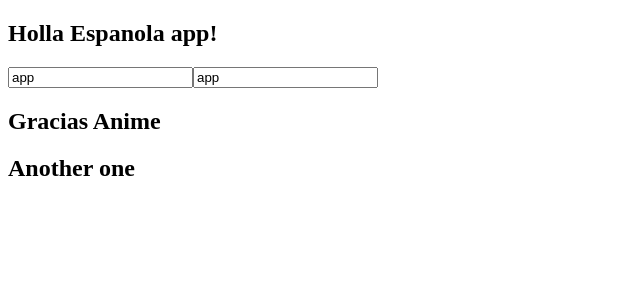
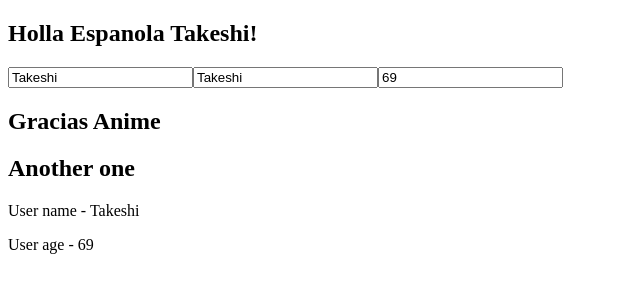
Before and after one commit to GABASTAR/AngularJS, an Angular app in the folder my-app/: page / in a window 1280 px wide. Shown: the top 300 px of the page, without its empty margins (0-640 px from the left). Built offline with nearby package versions, Linux system fonts and the light colour scheme.

Commit message:
Getter Setter

```diff
--- a/my-app/src/app/app.component.html
+++ b/my-app/src/app/app.component.html
@@ -2,5 +2,6 @@
     <h2>Holla Espanola {{name}}!</h2>
     <input type="text" [value] = "name">
     <input type="text" [(ngModel)] = "name" placeholder="name" aria-placeholder="name">
-    <app-child></app-child>
+    <input type="number" [(ngModel)] = "age" placeholder="age">
+    <app-child [username] = "name" [userage] = "age"></app-child>
 </div>
--- a/my-app/src/app/app.component.ts
+++ b/my-app/src/app/app.component.ts
@@ -8,5 +8,6 @@
 
 export class AppComponent {
   title = 'my-app';
-  name = "app"
+  name:string = "Takeshi"
+  age:number = 69
 }
--- a/my-app/src/app/child/child.component.html
+++ b/my-app/src/app/child/child.component.html
@@ -1,4 +1,6 @@
 <div>
     <h2>Gracias {{name}}</h2>
     <h2>Another one</h2>
+    <p>User name - {{username}}</p>
+    <p>User age - {{userage}}</p>
 </div>
--- a/my-app/src/app/child/child.component.ts
+++ b/my-app/src/app/child/child.component.ts
@@ -1,4 +1,4 @@
-import { Component, OnInit } from '@angular/core';
+import { Component, OnInit, Input } from '@angular/core';
 
 @Component({
   selector: 'app-child',
@@ -7,6 +7,23 @@
 })
 export class ChildComponent implements OnInit {
   name = "Anime"
+  @Input() username: string;
+  _userage: number;
+  @Input()
+  set userage(age:number) {
+    if (age < 0) {
+      this._userage = 0
+    }
+    else if (age > 100) {
+      this._userage = 100
+    }
+    else {
+      this._userage = age
+    }
+  }
+  get userage() {
+    return this._userage
+  }
   constructor() { }
 
   ngOnInit() {
```
